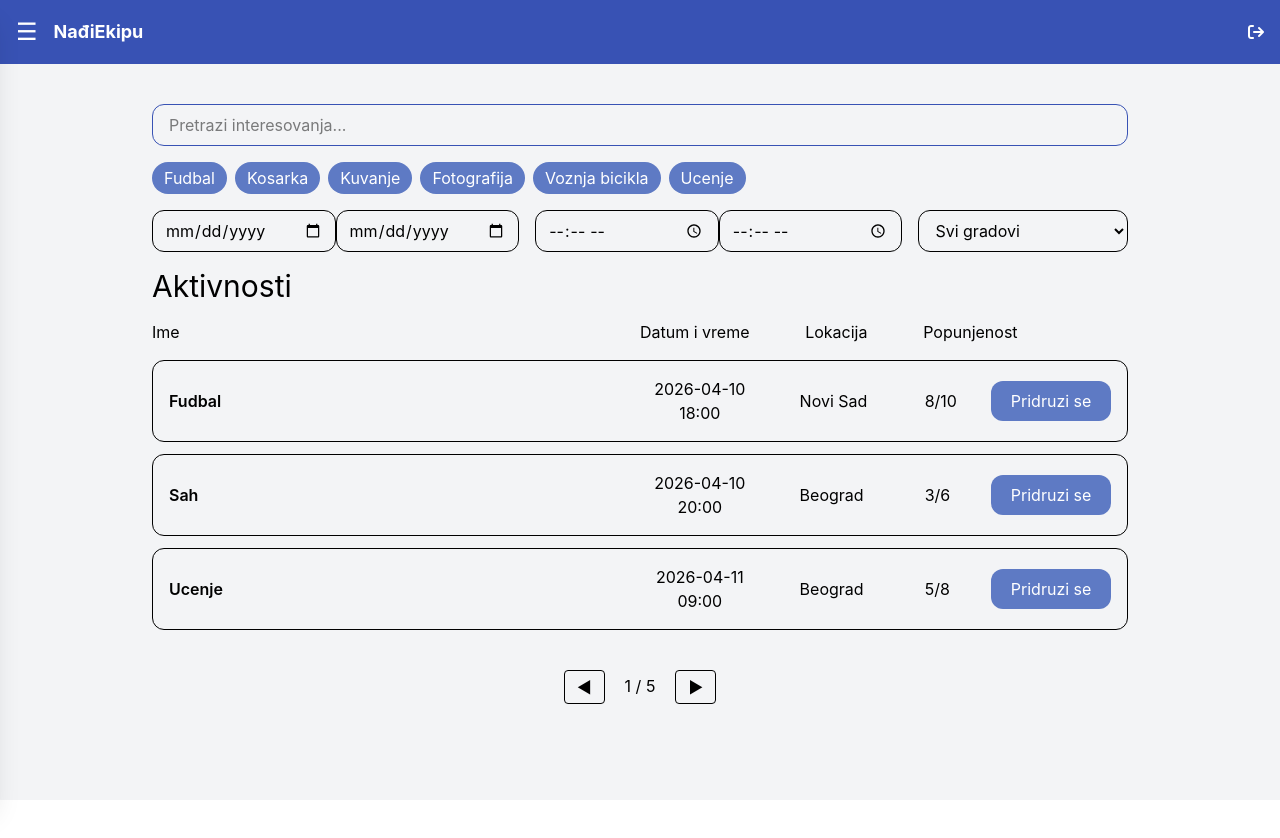
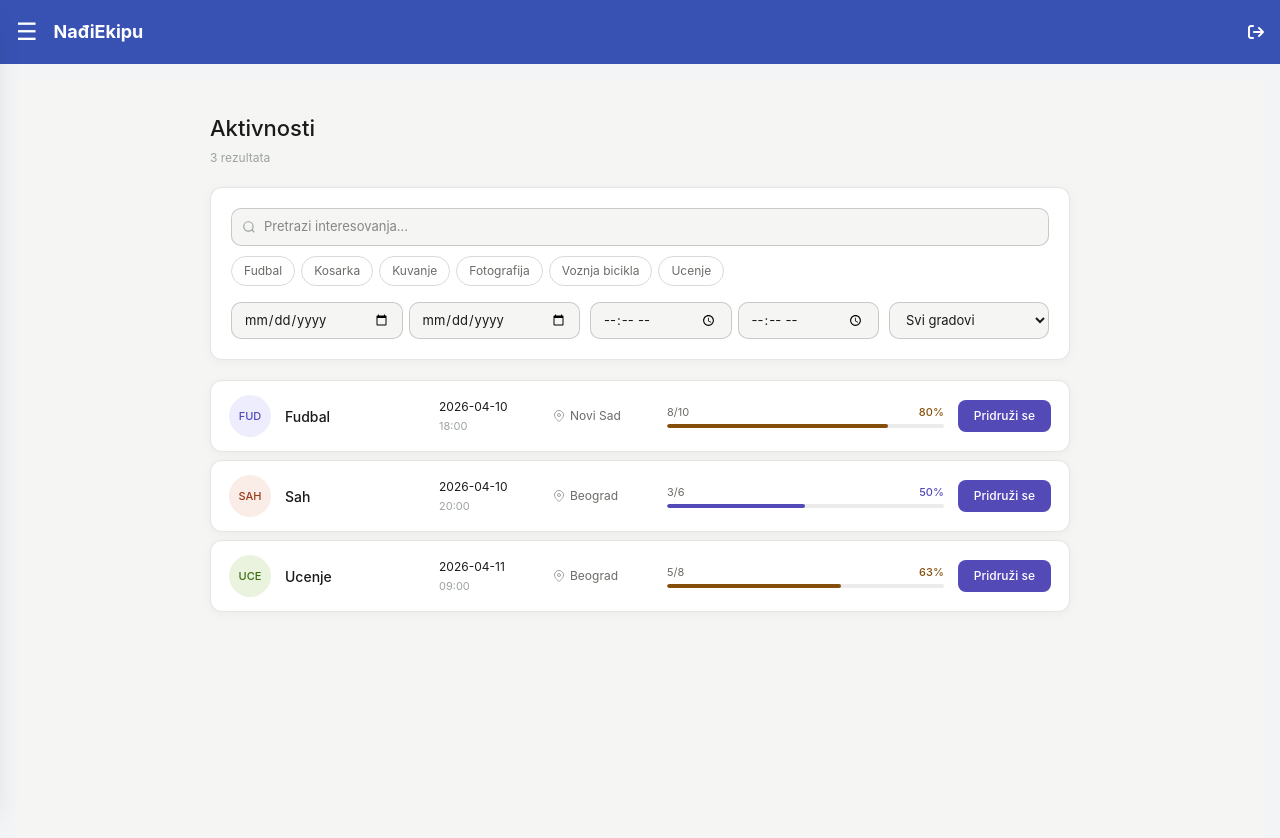
Before and after one commit to dusanveljkovic/NadjiEkipu, a React (Vite) app: page /home in a window 1280 px wide. Shown: the top 838 px of the page. Before the commit the page ends 800 px from the top, so only its background shows below. Built offline with nearby package versions, Linux system fonts and the light colour scheme.

Commit message:
home rewrite

```diff
--- a/src/pages/Home.jsx
+++ b/src/pages/Home.jsx
@@ -48,7 +48,40 @@ const mockActivities = [
   },
 ]
 
+const HOBBY_COLORS = [
+  { bg: "#EEEDFE", color: "#534AB7" },
+  { bg: "#E1F5EE", color: "#0F6E56" },
+  { bg: "#FAECE7", color: "#993C1D" },
+  { bg: "#E6F1FB", color: "#185FA5" },
+  { bg: "#FBEAF0", color: "#993556" },
+  { bg: "#FAEEDA", color: "#854F0B" },
+  { bg: "#EAF3DE", color: "#3B6D11" },
+  { bg: "#FCEBEB", color: "#A32D2D" },
+];
 
+function hobbyColor(hobby) {
+  let hash = 0;
+  for (let i = 0; i < hobby.length; i++) hash = hobby.charCodeAt(i) + ((hash << 5) - hash);
+  return HOBBY_COLORS[Math.abs(hash) % HOBBY_COLORS.length];
+}
+
+function FillBar({ signed, max }) {
+  const pct = Math.round((signed / max) * 100);
+  const full = pct >= 90;
+  const mid  = pct >= 60;
+  const barColor = full ? "#A32D2D" : mid ? "#854F0B" : "#534AB7";
+  return (
+    <div style={{ display: "flex", flexDirection: "column", gap: 4, minWidth: 80 }}>
+      <div style={{ display: "flex", justifyContent: "space-between", fontSize: 11, color: "#6b6b67" }}>
+        <span>{signed}/{max}</span>
+        <span style={{ color: barColor, fontWeight: 500 }}>{pct}%</span>
+      </div>
+      <div style={{ height: 4, borderRadius: 99, background: "rgba(0,0,0,0.08)", overflow: "hidden" }}>
+        <div style={{ width: `${pct}%`, height: "100%", borderRadius: 99, background: barColor, transition: "width 0.3s" }} />
+      </div>
+    </div>
+  );
+}
 function Home() {
   const [search, setSearch] = useState("")
   const [selectedHobbies, setSelectedHobbies] = useState([])
@@ -58,10 +91,12 @@ function Home() {
   const [endTime, setEndTime] = useState("")
   const [location, setLocation] = useState("")
   const [activites, setActivites] = useState(mockActivities)
+  const [page, setPage] = useState(1)
+
 
   const filteredHobbies = hobbies.filter(h => h.toLowerCase().includes(search.toLowerCase()))
 
-  const filteredActivites = useMemo(() => {
+  const filteredActivities = useMemo(() => {
     return activites.filter((a) => {
       return (
         (selectedHobbies.length === 0 || selectedHobbies.includes(a.hobby)) &&
@@ -74,6 +109,10 @@ function Home() {
     })
   }, [activites, selectedHobbies, startDate, endDate, startTime, endTime, location])
 
+  const PAGE_SIZE = 5
+  const totalPages = Math.max(1, Math.ceil(filteredActivities.length / PAGE_SIZE));
+  const safePage   = Math.min(page, totalPages);
+  const pageSlice  = filteredActivities.slice((safePage - 1) * PAGE_SIZE, safePage * PAGE_SIZE);
   const joinActivity = (id) => {}
 
   const handleSelectedHobby = (hobby => {
@@ -86,108 +125,266 @@ function Home() {
     console.log(selectedHobbies)
   })
 
+  const inputStyle = {
+    width: "100%",
+    border: "0.5px solid rgba(0,0,0,0.18)",
+    borderRadius: 10,
+    padding: "8px 12px",
+    fontSize: 13,
+    fontFamily: "inherit",
+    color: "#1a1a18",
+    background: "#f5f5f3",
+    outline: "none",
+  }
+
   return (
-    <div className="flex flex-col gap-4 p-6 max-w-5xl mx-auto">
-      <div className="space-y-4">
-        <input type="text" placeholder="Pretrazi interesovanja..." value={search}
-        onChange={(e) => setSearch(e.target.value)}
-        className="w-full border border-primary rounded-xl px-4 py-2"/>
+    <div
+      style={{
+        minHeight: "100vh",
+        background: "#f5f5f3",
+        fontFamily: "",
+        padding: "32px 16px",
+      }}
+    >
+      <div style={{ maxWidth: 860, margin: "0 auto", display: "flex", flexDirection: "column", gap: 20 }}>
+
+        {/* Page title */}
+        <div>
+          <h1 style={{ fontSize: 22, fontWeight: 500, color: "#1a1a18", margin: 0 }}>Aktivnosti</h1>
+          <p style={{ fontSize: 12, color: "#9ca3a0", marginTop: 4 }}>
+            {filteredActivities.length} {filteredActivities.length === 1 ? "rezultat" : "rezultata"}
+          </p>
         </div>
-      <div className="flex flex-wrap gap-2">
-        {filteredHobbies.map((hobby) => (
-          <button key={hobby}
-          onClick={() => handleSelectedHobby(hobby)}
-          className={`px-3 py-1 rounded-full ${selectedHobbies.includes(hobby) ? "bg-accent text-white border border-md" : "bg-secondary text-white"}`}
+
+        {/* Filter card */}
+        <div
+          style={{
+            background: "white",
+            border: "0.5px solid rgba(0,0,0,0.1)",
+            borderRadius: 12,
+            padding: "20px",
+            display: "flex",
+            flexDirection: "column",
+            gap: 16,
+            boxShadow: "0 2px 12px rgba(0,0,0,0.04)",
+          }}
+        >
+          {/* Search + hobby chips */}
+          <div style={{ display: "flex", flexDirection: "column", gap: 10 }}>
+            <div style={{ position: "relative" }}>
+              <svg
+                width="14" height="14" viewBox="0 0 24 24" fill="none"
+                stroke="#9ca3a0" strokeWidth="2"
+                style={{ position: "absolute", left: 11, top: "50%", transform: "translateY(-50%)" }}
+              >
+                <circle cx="11" cy="11" r="8" /><path d="m21 21-4.35-4.35" />
+              </svg>
+              <input
+                type="text"
+                placeholder="Pretrazi interesovanja..."
+                value={search}
+                onChange={(e) => { setSearch(e.target.value); setPage(1); }}
+                style={{ ...inputStyle, paddingLeft: 32 }}
+              />
+            </div>
+
+            {filteredHobbies.length > 0 && (
+              <div style={{ display: "flex", flexWrap: "wrap", gap: 6 }}>
+                {filteredHobbies.map((hobby) => {
+                  const active = selectedHobbies.includes(hobby);
+                  return (
+                    <button
+                      key={hobby}
+                      onClick={() => toggleHobby(hobby)}
+                      style={{
+                        padding: "5px 12px",
+                        borderRadius: 99,
+                        fontSize: 12,
+                        fontWeight: active ? 500 : 400,
+                        fontFamily: "inherit",
+                        cursor: "pointer",
+                        border: active ? "none" : "0.5px solid rgba(0,0,0,0.15)",
+                        background: active ? "#534AB7" : "transparent",
+                        color: active ? "white" : "#6b6b67",
+                        transition: "all 0.15s",
+                      }}
                     >
                       {hobby}
                     </button>
-        ))}
+                  );
+                })}
               </div>
-      <div className="flex gap-x-4">
-        <div className="flex-4 flex w-full">
-          <input
-            type="date"
-            value={startDate}
-            onChange={(e) => setStartDate(e.target.value)}
-            className="w-full border rounded-xl px-3 py-2"
-          />
-          <input
-            type="date"
-            value={endDate}
-            onChange={(e) => setEndDate(e.target.value)}
-            className="w-full border rounded-xl px-3 py-2"
-          />
+            )}
           </div>
-        <div className="flex-4 flex w-full">
-          <input
-            type="time"
-            value={startTime}
-            onChange={(e) => setStartTime(e.target.value)}
-            className="w-full border rounded-xl px-3 py-2"
-          />
-          <input
-            type="time"
-            value={endTime}
-            onChange={(e) => setEndTime(e.target.value)}
-            className="w-full border rounded-xl px-3 py-2"
-          />
+
+          {/* Date / time / city row */}
+          <div style={{ display: "flex", gap: 10, flexWrap: "wrap" }}>
+            <div style={{ display: "flex", gap: 6, flex: "1 1 220px" }}>
+              <input type="date" value={startDate} onChange={(e) => { setStartDate(e.target.value); setPage(1); }} style={inputStyle} />
+              <input type="date" value={endDate}   onChange={(e) => { setEndDate(e.target.value);   setPage(1); }} style={inputStyle} />
+            </div>
+            <div style={{ display: "flex", gap: 6, flex: "1 1 160px" }}>
+              <input type="time" value={startTime} onChange={(e) => { setStartTime(e.target.value); setPage(1); }} style={inputStyle} />
+              <input type="time" value={endTime}   onChange={(e) => { setEndTime(e.target.value);   setPage(1); }} style={inputStyle} />
             </div>
             <select
               value={location}
-          onChange={(e) => setLocation(e.target.value)}
-          className="flex-2 w-full border rounded-xl px-3 py-2"
+              onChange={(e) => { setLocation(e.target.value); setPage(1); }}
+              style={{ ...inputStyle, flex: "0 1 160px", cursor: "pointer" }}
             >
               <option value="">Svi gradovi</option>
-          {cities.map(c => (
-            <option key={c}>{c}</option>
-          ))}
+              {cities.map((c) => <option key={c}>{c}</option>)}
             </select>
-      </div>
-
-      <h1 className="text-3xl">Aktivnosti</h1>
-      <div className="text-md">
-        <div className="flex gap-x-4">
-          <span className="flex-5">Ime</span>
-
-          <div className="flex-4 flex items-center justify-center md:flex-row md:items-center md:gap-6">
-            <span className="flex-3">Datum i vreme</span>
-            <span className="flex-2">Lokacija</span>
-            <span className="flex-1">Popunjenost</span>
-          </div>
-
-          <span className="flex-1"></span>
           </div>
         </div>
 
-      <div className="space-y-3">
-        {filteredActivites.map(a => (
+        {/* Activity list */}
+        <div style={{ display: "flex", flexDirection: "column", gap: 8 }}>
+          {pageSlice.length === 0 ? (
+            <div
+              style={{
+                background: "white",
+                border: "0.5px solid rgba(0,0,0,0.1)",
+                borderRadius: 12,
+                padding: "40px 20px",
+                textAlign: "center",
+                boxShadow: "0 2px 12px rgba(0,0,0,0.04)",
+              }}
+            >
+              <div style={{ fontSize: 28, marginBottom: 8 }}>🔍</div>
+              <p style={{ fontSize: 14, color: "#6b6b67", margin: 0 }}>Nema aktivnosti koje odgovaraju filterima</p>
+              <p style={{ fontSize: 12, color: "#9ca3a0", marginTop: 4 }}>Pokušaj da promeniš pretragu ili filtere</p>
+            </div>
+          ) : (
+            pageSlice.map((a) => {
+              const { bg, color } = hobbyColor(a.hobby);
+              const full = a.signed >= a.max;
+              return (
                 <div
                   key={a.id}
-            className="flex items-center border rounded-xl p-4 gap-x-4"
+                  style={{
+                    background: "white",
+                    border: "0.5px solid rgba(0,0,0,0.1)",
+                    borderRadius: 12,
+                    padding: "14px 18px",
+                    display: "flex",
+                    alignItems: "center",
+                    gap: 14,
+                    boxShadow: "0 2px 12px rgba(0,0,0,0.04)",
+                    transition: "box-shadow 0.15s",
+                  }}
                 >
-            <span className="flex-5 font-semibold">{a.hobby}</span>
-            <div className="flex-4 flex items-end justify-end md:flex-row md:items-center md:gap-6">
-              <div className="flex-3 flex flex-col items-center">
-                <span className="">{a.date}</span>
-                <span>{a.time}</span>
+                  {/* Hobby badge */}
+                  <div
+                    style={{
+                      width: 42, height: 42, borderRadius: "50%",
+                      background: bg, color,
+                      display: "flex", alignItems: "center", justifyContent: "center",
+                      fontSize: 11, fontWeight: 500, flexShrink: 0,
+                      textAlign: "center", lineHeight: 1.2,
+                    }}
+                  >
+                    {a.hobby.slice(0, 3).toUpperCase()}
                   </div>
-              <span className="flex-2">{a.location}</span>
-              <span className="flex-1">{a.signed}/{a.max}</span>
+
+                  {/* Name */}
+                  <div style={{ flex: "0 0 140px", minWidth: 0 }}>
+                    <p style={{ fontSize: 14, fontWeight: 500, color: "#1a1a18", margin: 0 }}>{a.hobby}</p>
                   </div>
+
+                  {/* Date & time */}
+                  <div style={{ flex: "0 0 100px", display: "flex", flexDirection: "column", gap: 2 }}>
+                    <span style={{ fontSize: 12, color: "#1a1a18" }}>{a.date}</span>
+                    <span style={{ fontSize: 11, color: "#9ca3a0" }}>{a.time}</span>
+                  </div>
+
+                  {/* Location */}
+                  <div style={{ flex: "0 0 100px", display: "flex", alignItems: "center", gap: 5 }}>
+                    <svg width="12" height="12" viewBox="0 0 24 24" fill="none" stroke="#9ca3a0" strokeWidth="2">
+                      <path d="M21 10c0 7-9 13-9 13s-9-6-9-13a9 9 0 0 1 18 0z"/><circle cx="12" cy="10" r="3"/>
+                    </svg>
+                    <span style={{ fontSize: 12, color: "#6b6b67" }}>{a.location}</span>
+                  </div>
+
+                  {/* Fill bar */}
+                  <div style={{ flex: 1 }}>
+                    <FillBar signed={a.signed} max={a.max} />
+                  </div>
+
+                  {/* Join button */}
                   <button
-              onClick={() => joinActivity(a.id)}
-              className="flex-1 bg-secondary px-4 py-2 rounded-xl text-white"
+                    onClick={() => !full && joinActivity(a.id)}
+                    disabled={full}
+                    style={{
+                      flexShrink: 0,
+                      padding: "7px 16px",
+                      borderRadius: 8,
+                      fontSize: 12,
+                      fontWeight: 500,
+                      fontFamily: "inherit",
+                      cursor: full ? "not-allowed" : "pointer",
+                      border: "none",
+                      background: full ? "rgba(0,0,0,0.06)" : "#534AB7",
+                      color: full ? "#9ca3a0" : "white",
+                      transition: "opacity 0.15s",
+                    }}
+                    onMouseEnter={(e) => { if (!full) e.currentTarget.style.opacity = "0.85"; }}
+                    onMouseLeave={(e) => { e.currentTarget.style.opacity = "1"; }}
                   >
-              Pridruzi se
+                    {full ? "Popunjeno" : "Pridruži se"}
                   </button>
                 </div>
-        ))}
+              );
+            })
+          )}
         </div>
 
-      <div className="flex justify-center mt-6 gap-2">
-        <button className="px-3 py-1 border rounded">◀</button>
-        <span className="px-3 py-1">1 / 5</span>
-        <button className="px-3 py-1 border rounded">▶</button>
+        {/* Pagination */}
+        {totalPages > 1 && (
+          <div style={{ display: "flex", justifyContent: "center", alignItems: "center", gap: 8, marginTop: 4 }}>
+            <button
+              onClick={() => setPage((p) => Math.max(1, p - 1))}
+              disabled={safePage === 1}
+              style={{
+                width: 32, height: 32, borderRadius: 8, border: "0.5px solid rgba(0,0,0,0.15)",
+                background: "white", cursor: safePage === 1 ? "not-allowed" : "pointer",
+                color: safePage === 1 ? "#9ca3a0" : "#1a1a18", fontSize: 14, fontFamily: "inherit",
+                display: "flex", alignItems: "center", justifyContent: "center",
+              }}
+            >
+              ‹
+            </button>
+            {Array.from({ length: totalPages }, (_, i) => i + 1).map((n) => (
+              <button
+                key={n}
+                onClick={() => setPage(n)}
+                style={{
+                  width: 32, height: 32, borderRadius: 8,
+                  border: n === safePage ? "none" : "0.5px solid rgba(0,0,0,0.15)",
+                  background: n === safePage ? "#534AB7" : "white",
+                  color: n === safePage ? "white" : "#1a1a18",
+                  fontSize: 12, fontWeight: n === safePage ? 500 : 400,
+                  fontFamily: "inherit", cursor: "pointer",
+                  display: "flex", alignItems: "center", justifyContent: "center",
+                }}
+              >
+                {n}
+              </button>
+            ))}
+            <button
+              onClick={() => setPage((p) => Math.min(totalPages, p + 1))}
+              disabled={safePage === totalPages}
+              style={{
+                width: 32, height: 32, borderRadius: 8, border: "0.5px solid rgba(0,0,0,0.15)",
+                background: "white", cursor: safePage === totalPages ? "not-allowed" : "pointer",
+                color: safePage === totalPages ? "#9ca3a0" : "#1a1a18", fontSize: 14, fontFamily: "inherit",
+                display: "flex", alignItems: "center", justifyContent: "center",
+              }}
+            >
+              ›
+            </button>
+          </div>
+        )}
       </div>
     </div>
   );
```
Lines whose indentation alone changed are shown as unchanged.
